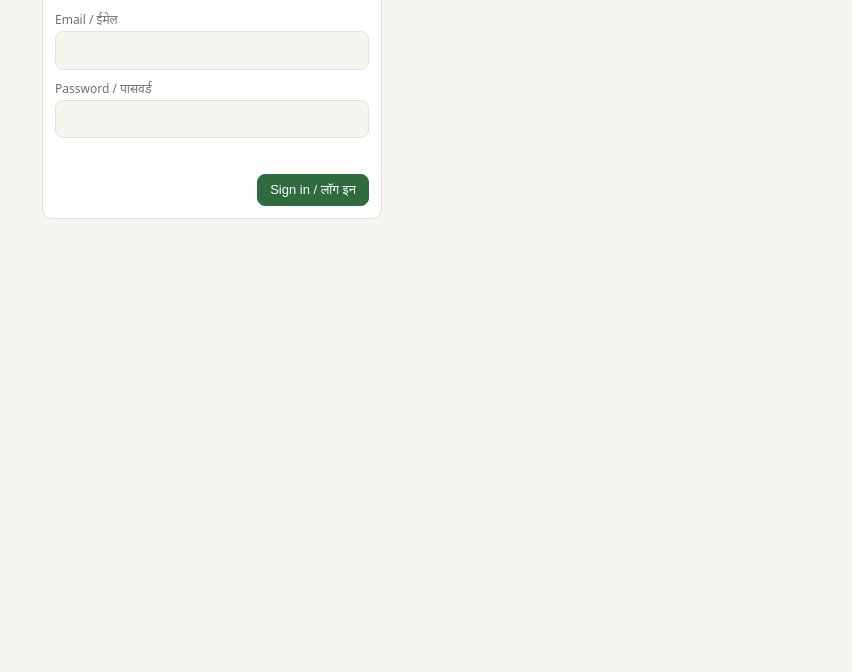
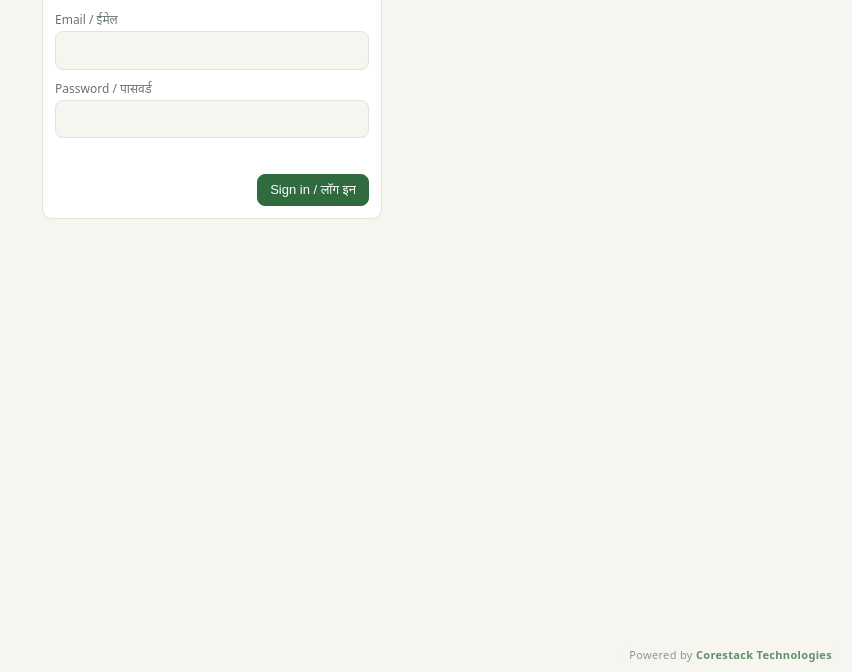
Before and after one commit to corestacktechnologies9/CST_1, a plain HTML site: page index.html in a window 1280 px wide. Shown: the part 128-800 px from the top of the page, without its empty margins (428-1280 px from the left). Drawn offline with nearby package versions, Linux system fonts and the light colour scheme.

Commit message:
watermark added

```diff
--- a/index.html
+++ b/index.html
@@ -55,11 +55,14 @@ td.r,th.r{text-align:right;font-variant-numeric:tabular-nums}tr:last-child td{bo
 #toast{position:fixed;bottom:18px;left:50%;transform:translateX(-50%);background:var(--ink);color:var(--bg);padding:8px 16px;border-radius:99px;display:none;z-index:30}
 .login{max-width:340px;margin:60px auto}.hb{display:flex;align-items:center;gap:6px;margin:3px 0}
 .hb i{display:block;height:14px;border-radius:3px;min-width:2px}.hb span{font-size:12px;white-space:nowrap}
+#wm{position:fixed;right:12px;bottom:8px;font-size:11px;letter-spacing:.03em;color:var(--mut);opacity:.75;pointer-events:none;z-index:4;background:var(--bg);padding:1px 8px;border-radius:99px}
+#wm b{color:var(--brand)}
 @media print{header,nav,.bar,.btn{display:none!important}}
 </style>
 </head>
 <body>
 <div id="app"></div><div id="modal"></div><div id="toast"></div>
+<div id="wm">Powered by <b>Corestack Technologies</b></div>
 <script>
 /* ============================================================
    Poultry Farm Manager — prototype
```
